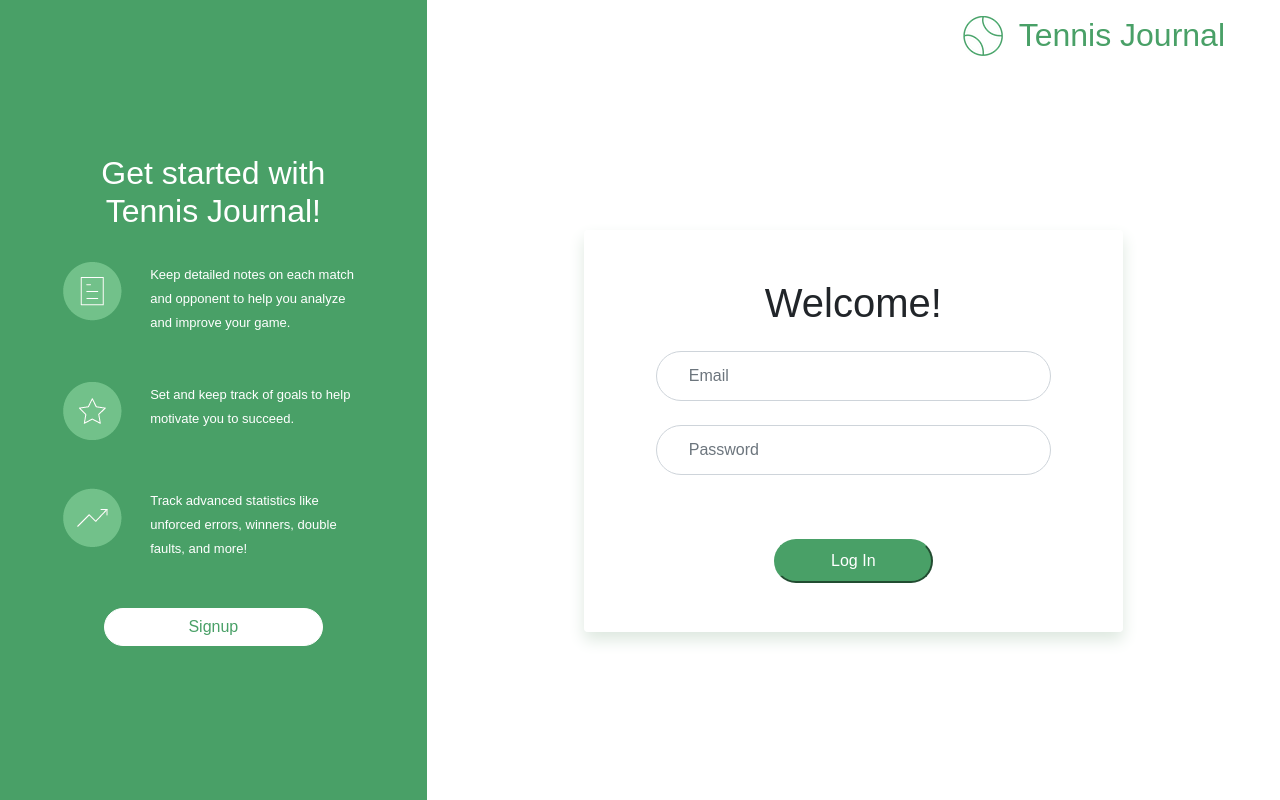
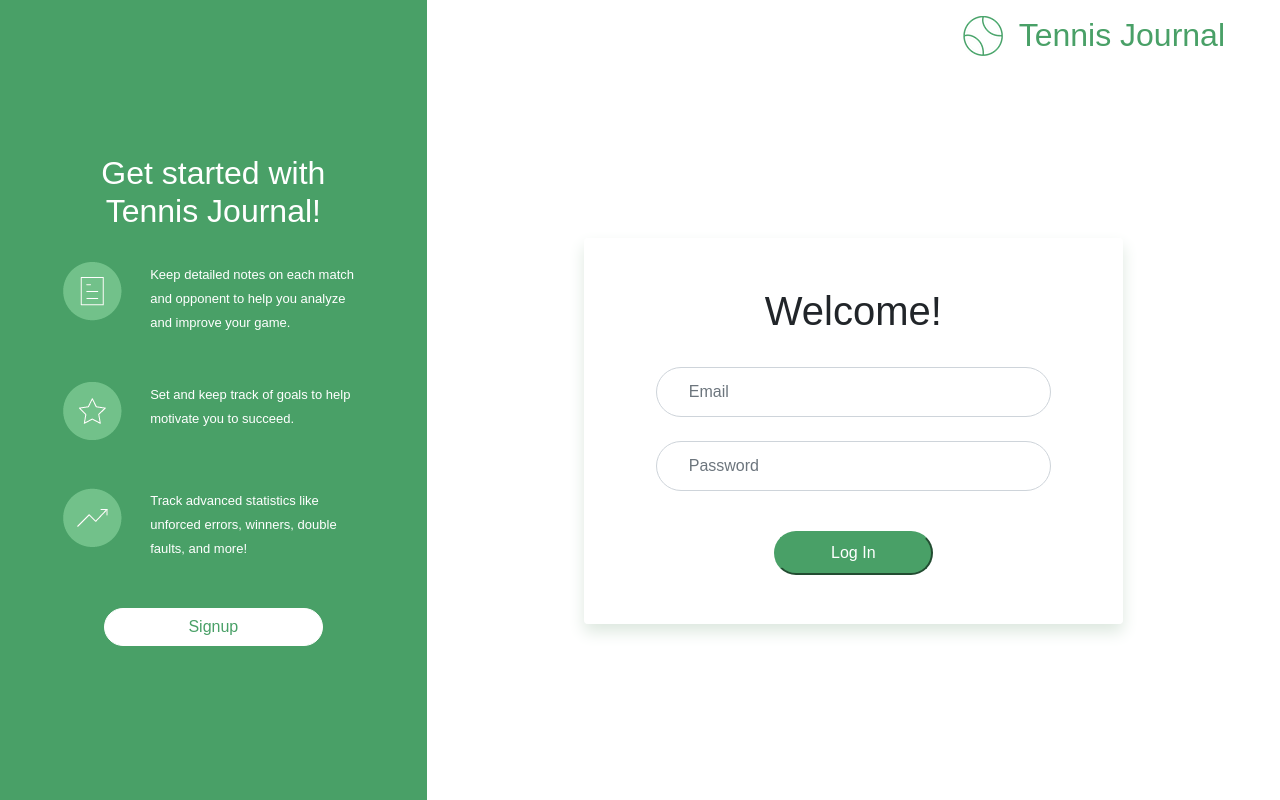
Before and after one commit to grangerl330/Tennis-Journal, a React (Create React App) app in the folder client/: page / in a window 1280 px wide. Built offline with nearby package versions, Linux system fonts and the light colour scheme; no server answers; a web font is replaced by a local one.

Commit message:
adjust login window spacing

```diff
--- a/client/src/containers/login-page/components/LoginWindow.js
+++ b/client/src/containers/login-page/components/LoginWindow.js
@@ -90,9 +90,9 @@ class LoginWindow extends Component {
           <h1>Welcome!</h1>
         </div>
         <form onSubmit={this.handleOnSubmit}>
-          <div className="row justify-content-center mt-3">
+          <div className="row justify-content-center mt-4">
             <div className="col-9">
-              <div className="form-group">
+              <div className="form-group mb-3">
                 <input className={emailInputClass} type="text" name="email" onChange={this.handleOnChange} value={this.state.email} placeholder="Email" />
                 <div className="invalid-feedback">
                   Please enter a valid email address
@@ -106,7 +106,7 @@ class LoginWindow extends Component {
               </div>
             </div>
           </div>
-          <div className="row justify-content-center my-5">
+          <div className="row justify-content-center mt-4 mb-5">
             <div className="col-4">
               <input className="btn-login w-100 py-2" type="submit" value="Log In"/>
             </div>
```
